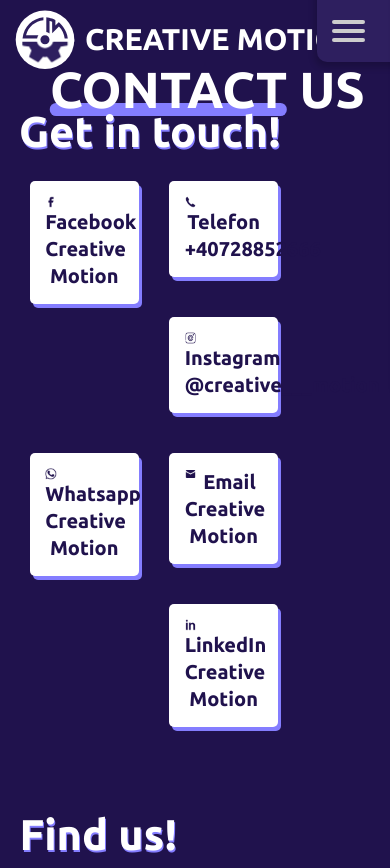
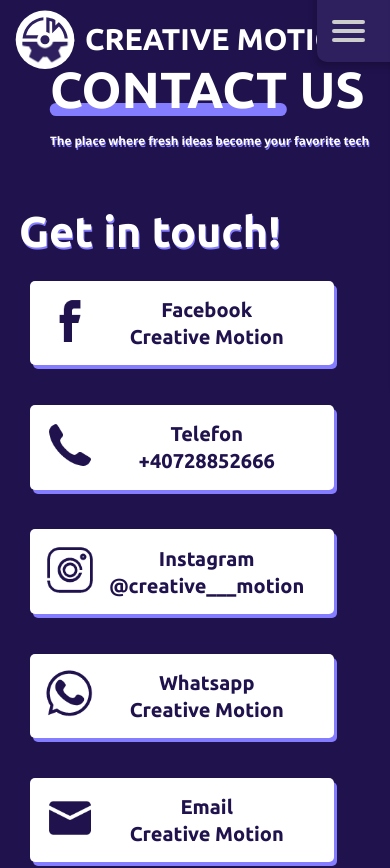
Before and after one commit to creative-motion/creative-motion.github.io, a plain HTML site: page contact.html in a window 390 px wide. Shown: the top 868 px of the page. Drawn offline with nearby package versions, Linux system fonts and the light colour scheme; some packages are replaced by stand-ins of ours.

Commit message:
contact page mobile version

```diff
--- a/contact.css
+++ b/contact.css
@@ -51,3 +51,16 @@
 	transition-timing-function: ease-in;
 	margin-right:calc(7.75vw - 5px);
 }
+
+@media screen and (max-width: 1000px) {
+    .btn img{
+        height:50px;
+        width:50px;
+    }
+    a.btn{
+        width:70vw;
+    }
+    #social{
+        margin-top:100px;
+    }
+}
--- a/contact.html
+++ b/contact.html
@@ -81,7 +81,7 @@
             <!-- <img src="img\astronaut.svg" id="parallax-astronaut" /> -->
         </div>
         <div id="motto"><span class="magic-underline">CONTACT</span> US
-            <!-- <div id="submotto">The place where fresh ideas become your favorite tech</div> -->
+            <div id="submotto">The place where fresh ideas become your favorite tech</div>
         </div>
     </div>
     <div id="container">
```
